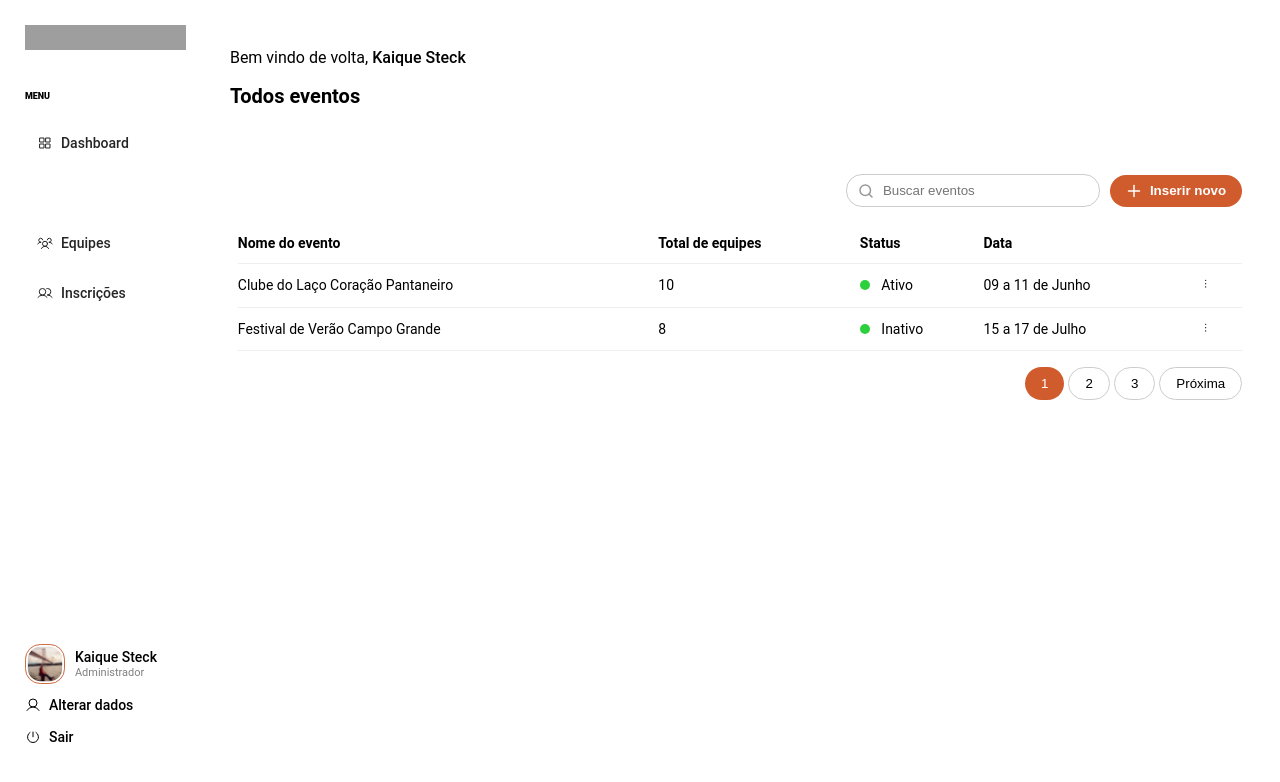
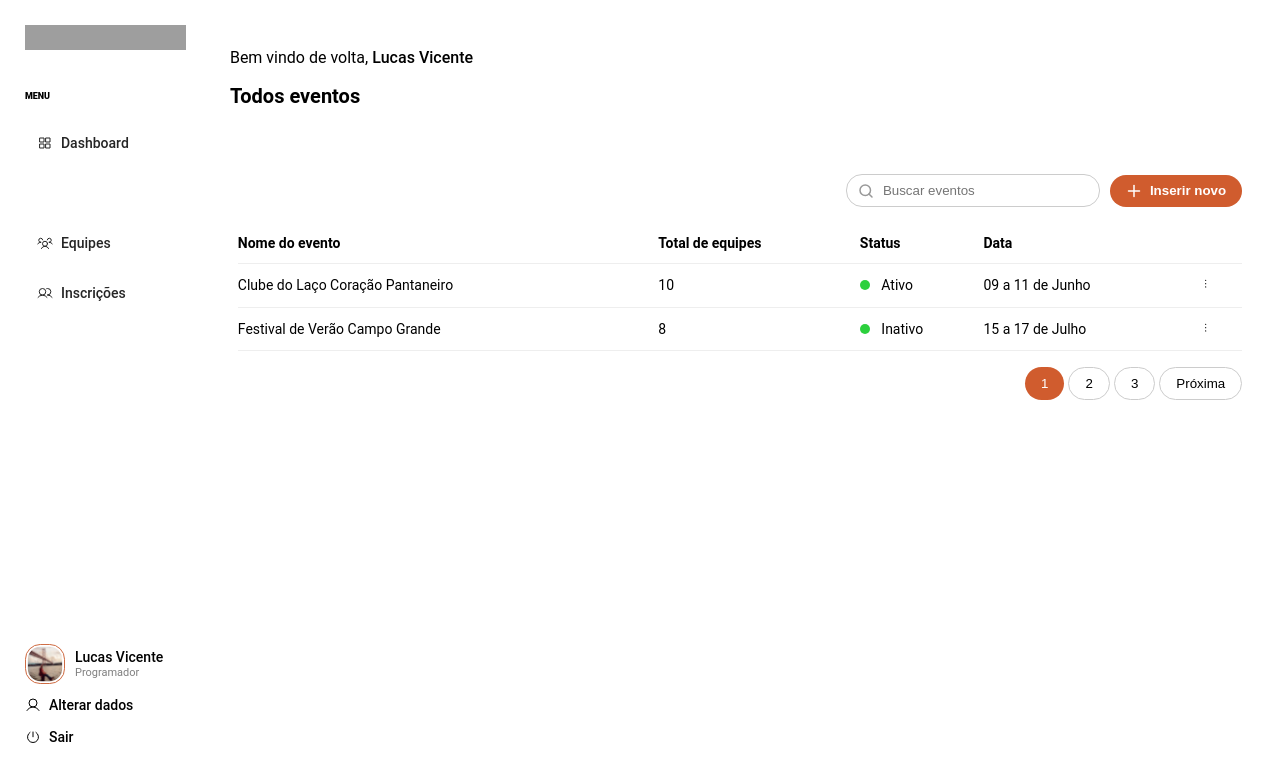
Before and after one commit to lucaasvicent/tropa-front-test, a Next.js app: page /event in a window 1280 px wide. Shown: the top 782 px of the page. Built offline with nearby package versions, Linux system fonts and the light colour scheme; grey boxes are pictures that could not be loaded.

Commit message:
fix: adjustment names login

```diff
--- a/src/app/(protected)/TabNavigation/index.tsx
+++ b/src/app/(protected)/TabNavigation/index.tsx
@@ -94,8 +94,8 @@ export default function TabNavigation() {
                 className="avatar"
               />
               <div>
-                <NavTextFooter>Kaique Steck</NavTextFooter>
-                <FunctionText>Administrador</FunctionText>
+                <NavTextFooter>Lucas Vicente</NavTextFooter>
+                <FunctionText>Programador</FunctionText>
               </div>
             </div>
 
--- a/src/app/(protected)/event/page.tsx
+++ b/src/app/(protected)/event/page.tsx
@@ -128,8 +128,8 @@ export default function EventsScreen() {
                       className="avatar"
                     />
                     <div>
-                      <TextModal>Kaique Steck</TextModal>
-                      <FunctionTextModal>Administrador</FunctionTextModal>
+                      <TextModal>Lucas Vicente</TextModal>
+                      <FunctionTextModal>Programador</FunctionTextModal>
                     </div>
                   </div>
 
@@ -153,7 +153,7 @@ export default function EventsScreen() {
 
       <HeaderContainer>
         <TextHeader>
-          Bem vindo de volta, <span>Kaique Steck</span>
+          Bem vindo de volta, <span>Lucas Vicente</span>
         </TextHeader>
         <TitleHeader>Todos eventos</TitleHeader>
       </HeaderContainer>
```
